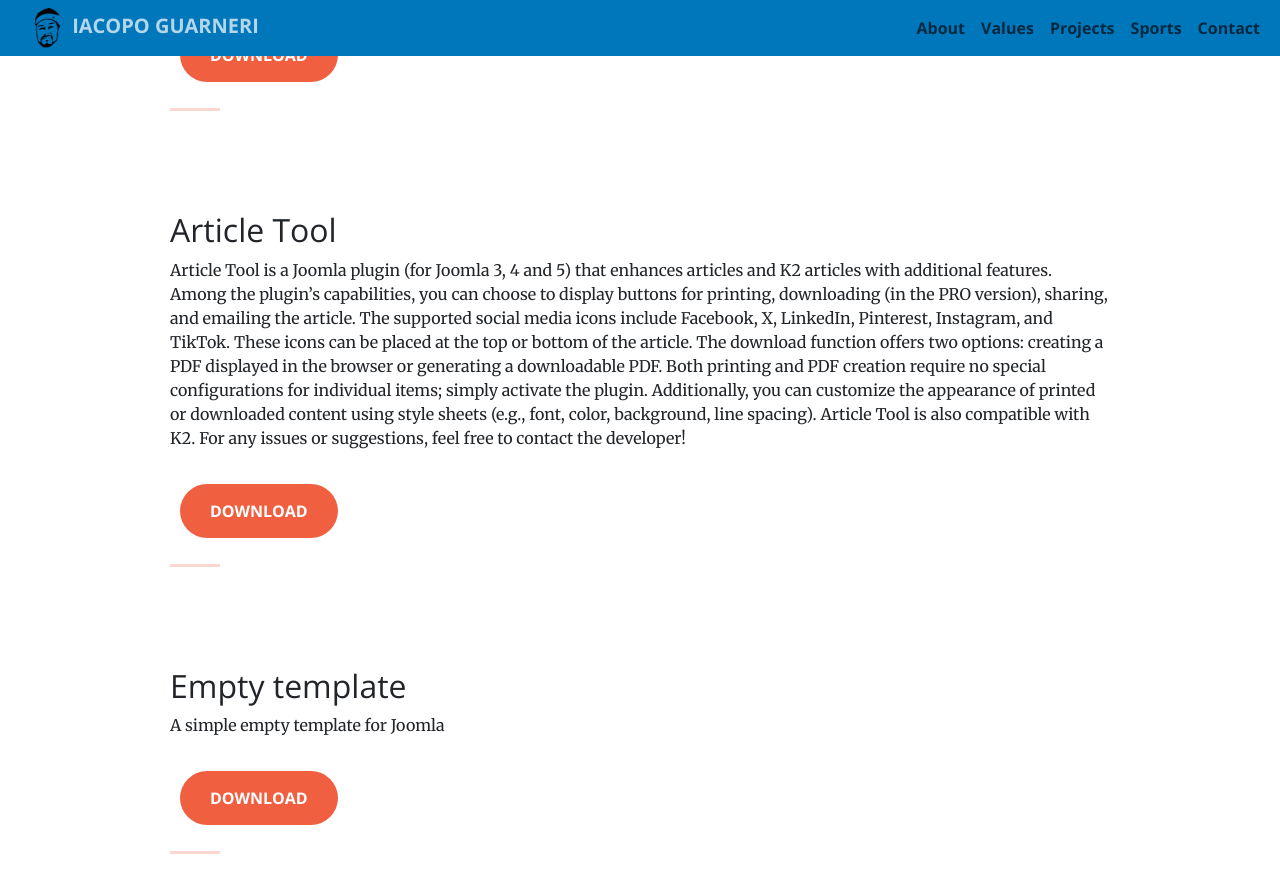
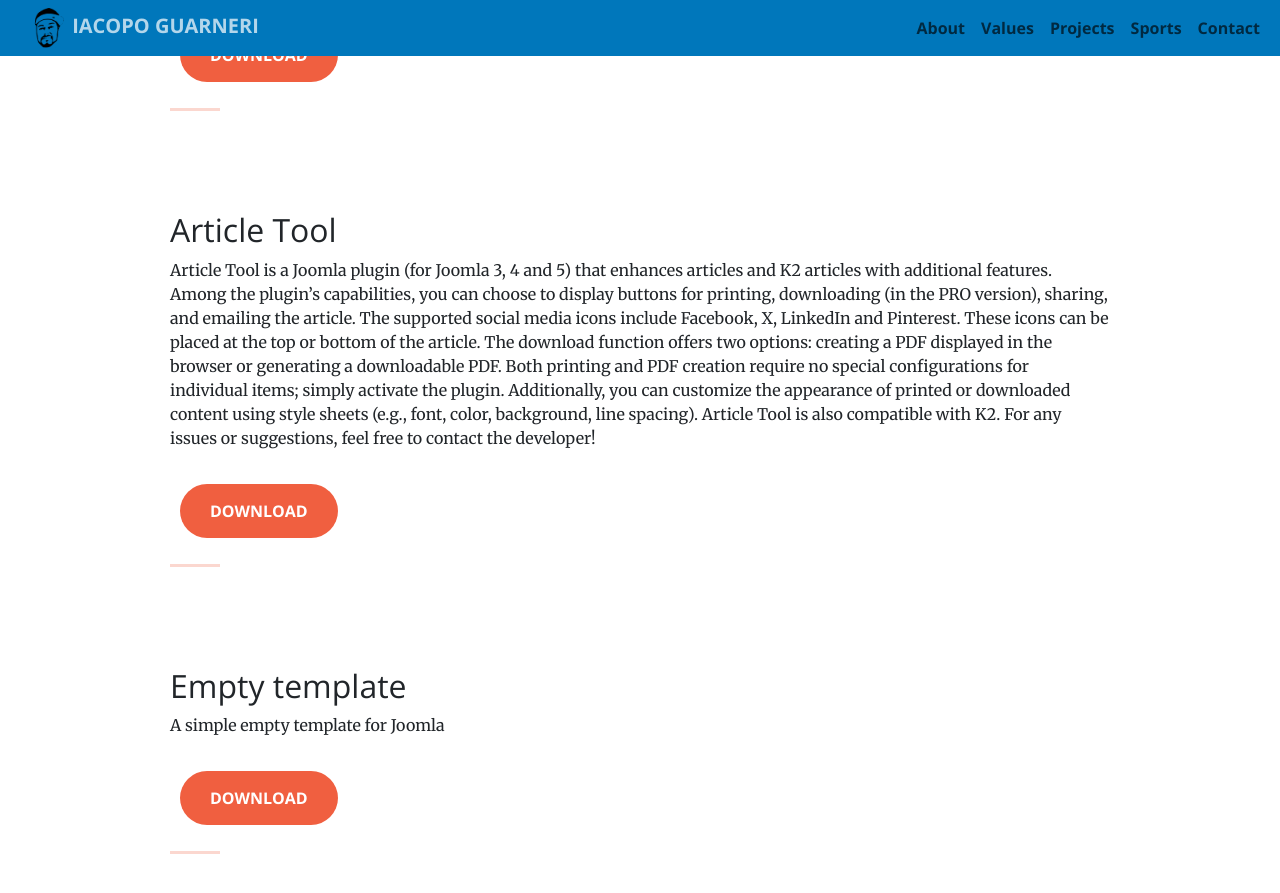
Before and after one commit to iacoposk8/iacoposk8.github.io, a Jekyll site: the page built from projects/joomla-extensions/index.html, in a window 1280 px wide and 900 px high, scrolled down 526 px. Shown: the top 893 px of the window. Built offline with Jekyll 4.4.1, drawn with Linux system fonts in a browser that asks for light colours.

Commit message:
Update index.html

```diff
--- a/projects/joomla-extensions/index.html
+++ b/projects/joomla-extensions/index.html
@@ -25,7 +25,7 @@
 
 <a class="anchor" name="article-tool"></a>
 <h2>Article Tool</h2>
-Article Tool is a Joomla plugin (for Joomla 3, 4 and 5) that enhances articles and K2 articles with additional features. Among the plugin’s capabilities, you can choose to display buttons for printing, downloading (in the PRO version), sharing, and emailing the article. The supported social media icons include Facebook, X, LinkedIn, Pinterest, Instagram, and TikTok. These icons can be placed at the top or bottom of the article. The download function offers two options: creating a PDF displayed in the browser or generating a downloadable PDF. Both printing and PDF creation require no special configurations for individual items; simply activate the plugin. Additionally, you can customize the appearance of printed or downloaded content using style sheets (e.g., font, color, background, line spacing). Article Tool is also compatible with K2. For any issues or suggestions, feel free to contact the developer!
+Article Tool is a Joomla plugin (for Joomla 3, 4 and 5) that enhances articles and K2 articles with additional features. Among the plugin’s capabilities, you can choose to display buttons for printing, downloading (in the PRO version), sharing, and emailing the article. The supported social media icons include Facebook, X, LinkedIn and Pinterest. These icons can be placed at the top or bottom of the article. The download function offers two options: creating a PDF displayed in the browser or generating a downloadable PDF. Both printing and PDF creation require no special configurations for individual items; simply activate the plugin. Additionally, you can customize the appearance of printed or downloaded content using style sheets (e.g., font, color, background, line spacing). Article Tool is also compatible with K2. For any issues or suggestions, feel free to contact the developer!
 <br /><br />
 <a href="https://payhip.com/b/Eje2v" target="_blank" class="btn btn-primary btn-xl">Download</a>
 
```
